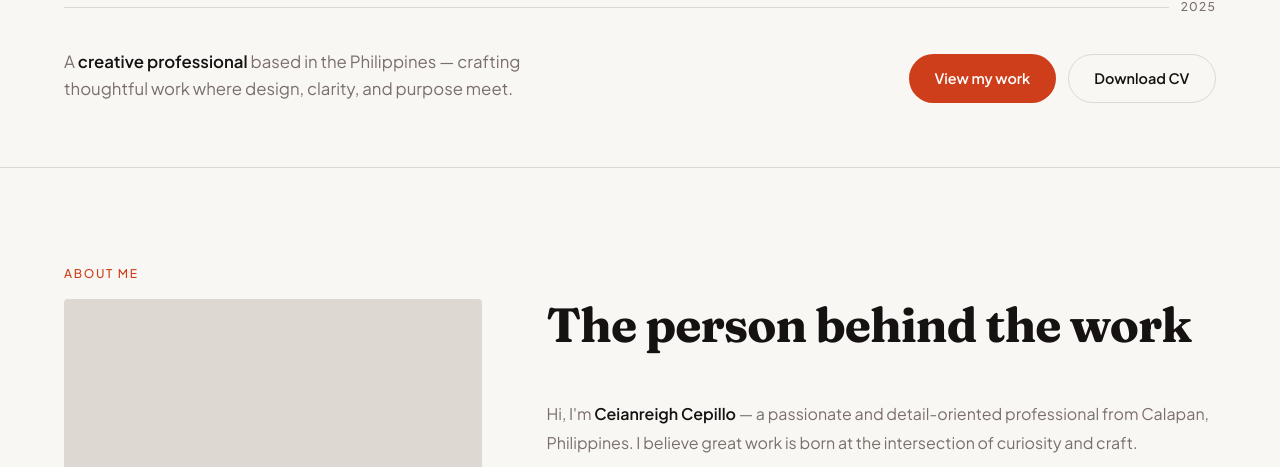
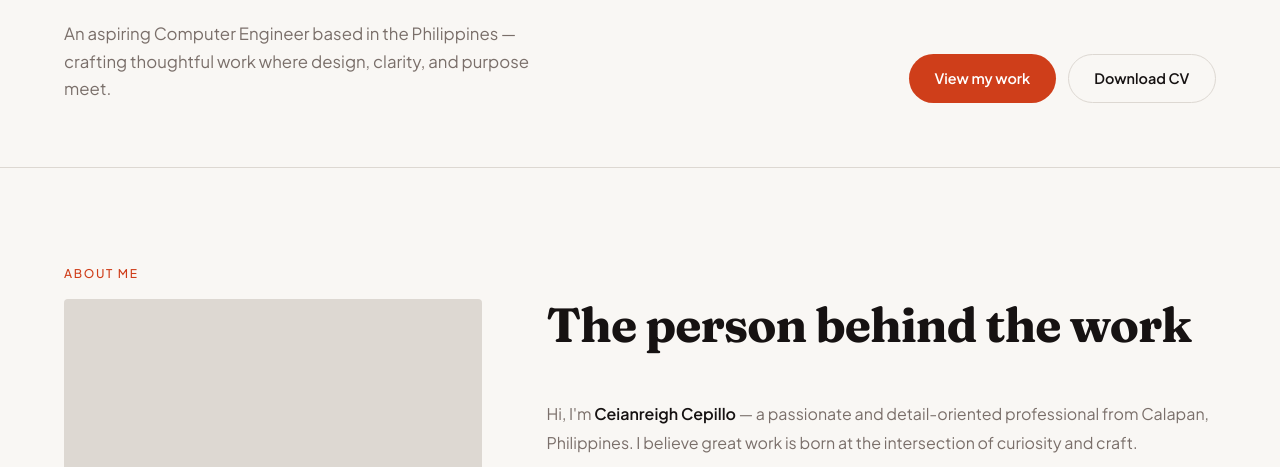
Before and after one commit to ceianreigh/ceianreigh-cepillo, a plain HTML site: page ceianreigh-cepillo.html in a window 1280 px wide. Shown: the part 633-1100 px from the top of the page. Drawn offline with Linux system fonts and the light colour scheme.

Commit message:
update hero tagline to reflect current aspirations

```diff
--- a/ceianreigh-cepillo.html
+++ b/ceianreigh-cepillo.html
@@ -35,9 +35,8 @@
       <div class="hero-divider"></div>
       <div class="hero-bottom">
         <p class="hero-tagline">
-          <!-- ✏️ Replace this with your own tagline -->
-          A <strong>creative professional</strong> based in the Philippines —
-          crafting thoughtful work where design, clarity, and purpose meet.
+          An aspiring Computer Engineer based in the Philippines — crafting
+          thoughtful work where design, clarity, and purpose meet.
         </p>
         <div class="hero-actions">
           <a href="#projects" class="btn-primary">View my work</a>
```
